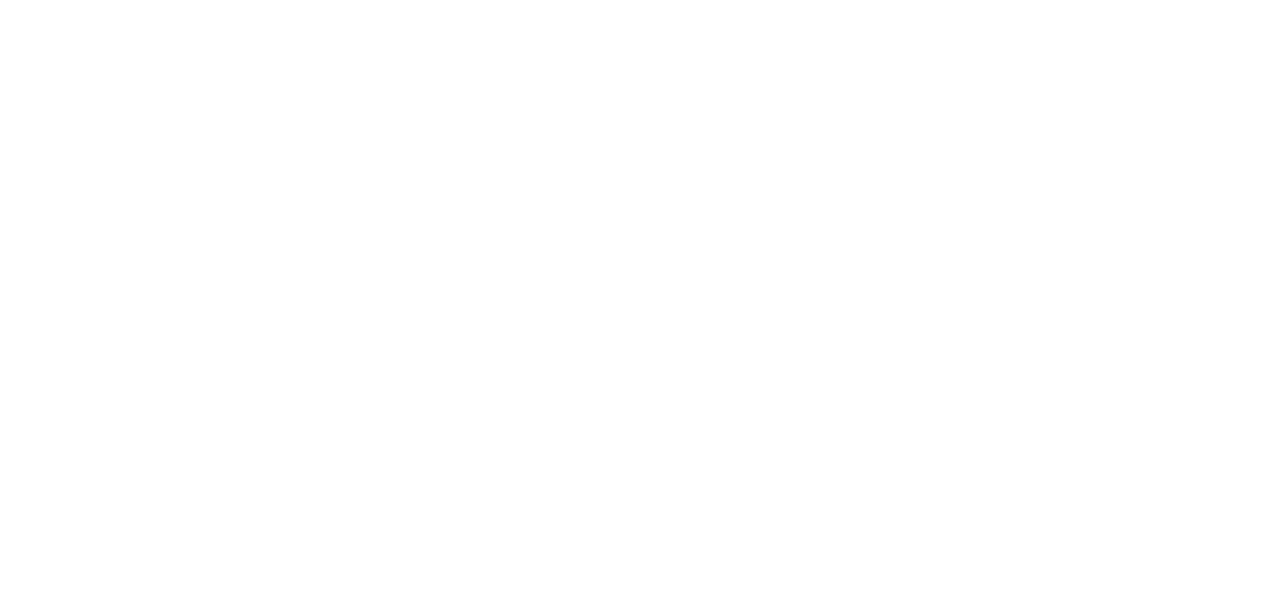
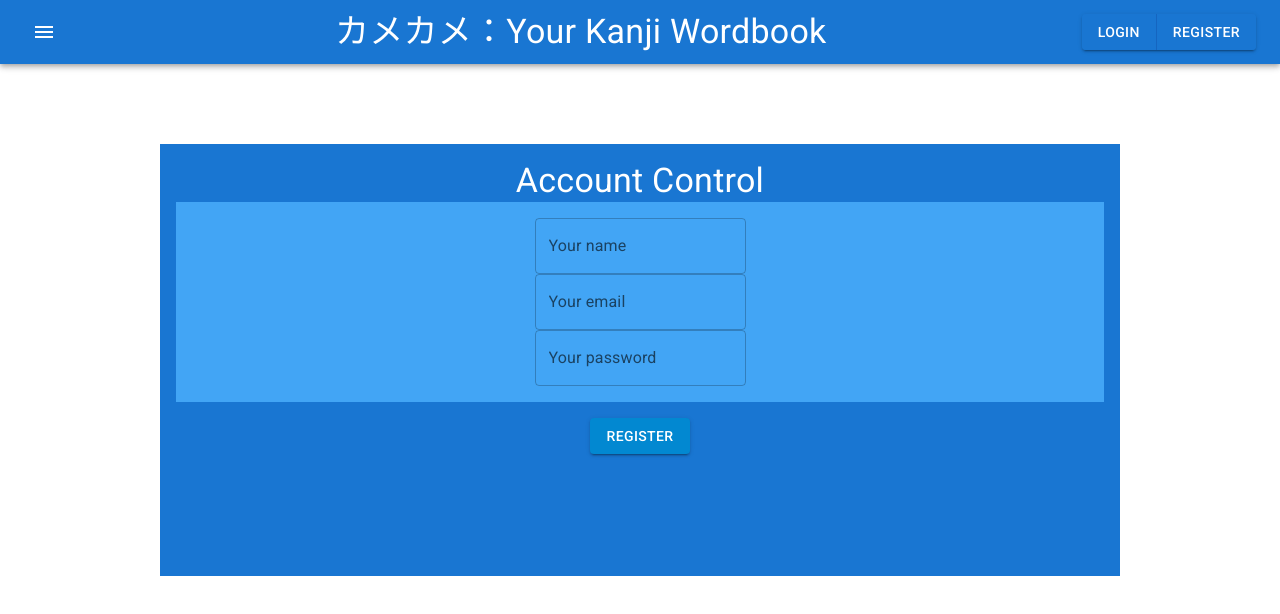
Before and after one commit to ruslan-bv/kamekame, a React (Create React App) app in the folder frontend/: page /register in a window 1280 px wide. Before the commit this address had no page. Shown: the top 614 px of the page. Built offline with nearby package versions, Linux system fonts and the light colour scheme.

Commit message:
added registration page

```diff
--- a/frontend/src/App.tsx
+++ b/frontend/src/App.tsx
@@ -2,6 +2,7 @@ import React from 'react';
 import { Routes, Route } from 'react-router-dom';
 import Main from './pages/Main';
 import Account from './pages/Account';
+import Registration from './pages/Registration';
 import './App.css';
 
 const App:React.FC = () => {
@@ -10,6 +11,7 @@ const App:React.FC = () => {
       <Routes>
         <Route path="/" element={<Main />} />
         <Route path="/account" element={<Account />} />
+        <Route path="/register" element={<Registration />} />
       </Routes>
     </div>
   );
--- a/frontend/src/components/Header.tsx
+++ b/frontend/src/components/Header.tsx
@@ -40,7 +40,7 @@ const Header:React.FC<HeaderProps> = ({ isAccountOn }) => {
                  !isAccountOn ?
                  <ButtonGroup variant="contained">
                     <Button>Login</Button>
-                    <Button>Register</Button>
+                    <Button href="/register">Register</Button>
                  </ButtonGroup> :
                  <Button variant="contained">Logout</Button>
                 }
--- /dev/null
+++ b/frontend/src/pages/Registration.tsx
@@ -0,0 +1,71 @@
+import * as React from 'react'
+import { Box, Button, ButtonGroup, Toolbar, Typography, IconButton, TextField } from '@mui/material';
+import Header from '../components/Header';
+
+const Registration:React.FC = () => {
+    const [registration, setRegistration] = React.useState({
+        name: '',
+        email: '',
+        password: ''
+    })
+
+    const onChangeRegistration = (e: React.ChangeEvent<HTMLTextAreaElement | HTMLInputElement>) => {
+        const { name, value } = e.target;
+        setRegistration((prevRegistration) => {
+            return {...prevRegistration, [name]: value}
+        });
+    }
+
+    return (
+        <div>
+            <Header />
+            <Box sx = {{
+                mt: 10,
+                ml: 20,
+                mr: 20,
+                mb: 10,
+                padding: 2,
+                backgroundColor: 'primary.main',
+                // width: 200,
+                height: 400,
+            }}>
+                <Typography color="white" variant="h4">Account Control</Typography>
+                <Box component="form" sx={{
+                           display: 'flex',
+                           flexDirection: 'column',
+                           justifyContent: 'center',
+                           alignItems: 'center',
+                           padding: 2,
+                           backgroundColor: 'primary.light',
+                           marginBottom: 2,
+                        }}>
+                    <TextField
+                        name="name"
+                        onChange={onChangeRegistration}
+                        label="Your name"
+                        variant="outlined"
+                    >{registration.name}
+                    </TextField>
+                    <TextField
+                        name="email"
+                        onChange={onChangeRegistration}
+                        label="Your email"
+                        variant="outlined"
+                    >{registration.email}
+                    </TextField>
+                    <TextField
+                        name="password"
+                        onChange={onChangeRegistration}
+                        label="Your password"
+                        type="password"
+                        variant="outlined"
+                    >{registration.password}
+                    </TextField>
+                </Box>
+                <Button variant="contained" color="info">Register</Button>
+            </Box>
+        </div>
+    )
+}
+
+export default Registration;
```
